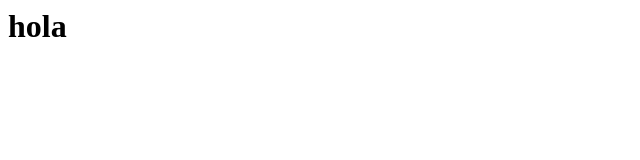
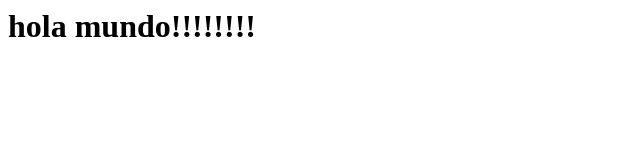
Before and after one commit to GabrielSolioz/portafolio-frontend, a plain HTML site: page index.html in a window 1280 px wide. Shown: the whole page, without its empty margins (0-640 px from the left). Drawn offline with Linux system fonts and the light colour scheme.

Commit message:
modificando inex html a travez de nano

```diff
--- a/index.html
+++ b/index.html
@@ -1,3 +1,3 @@
 <h1>
-    hola
+    hola mundo!!!!!!!!
 </h1>
```
